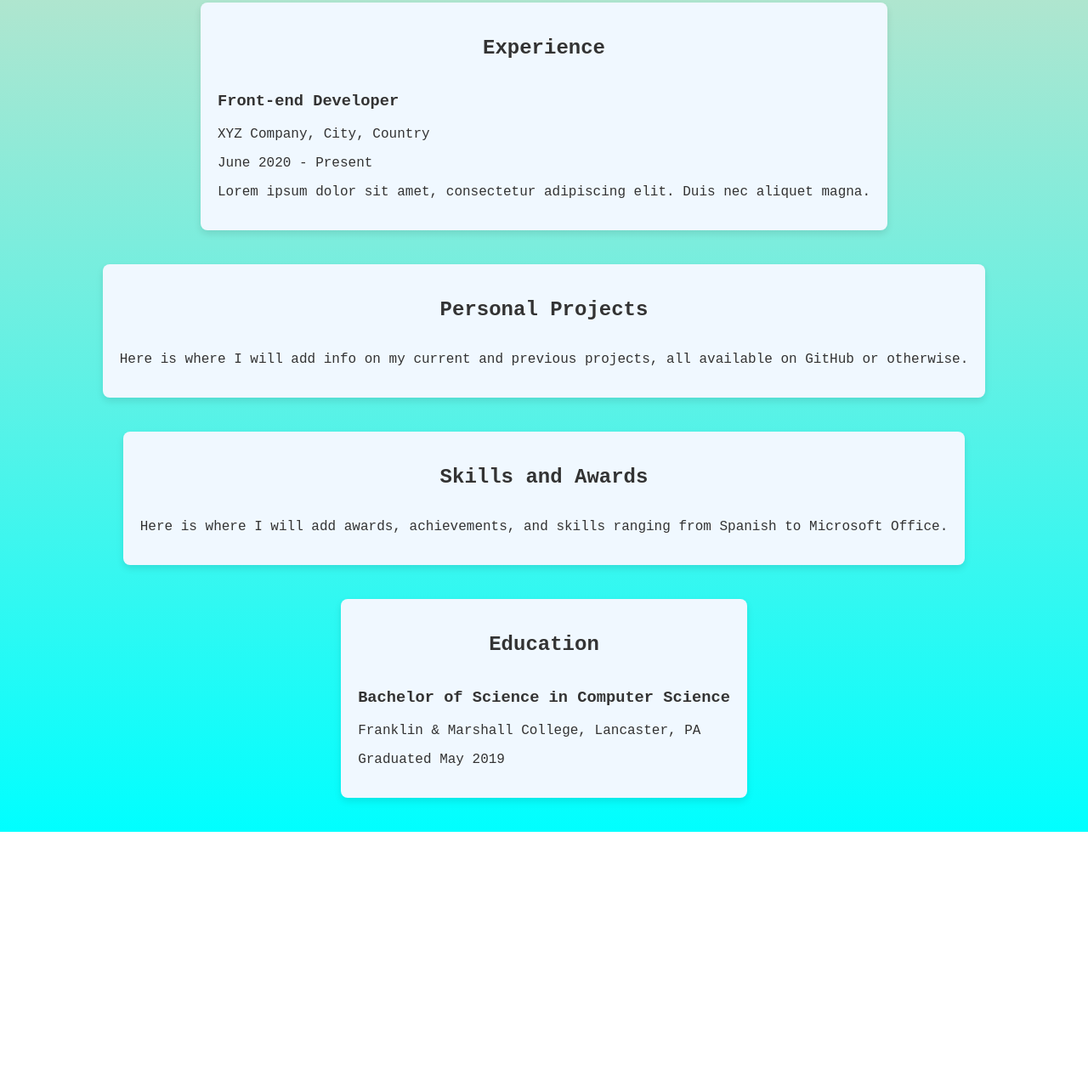
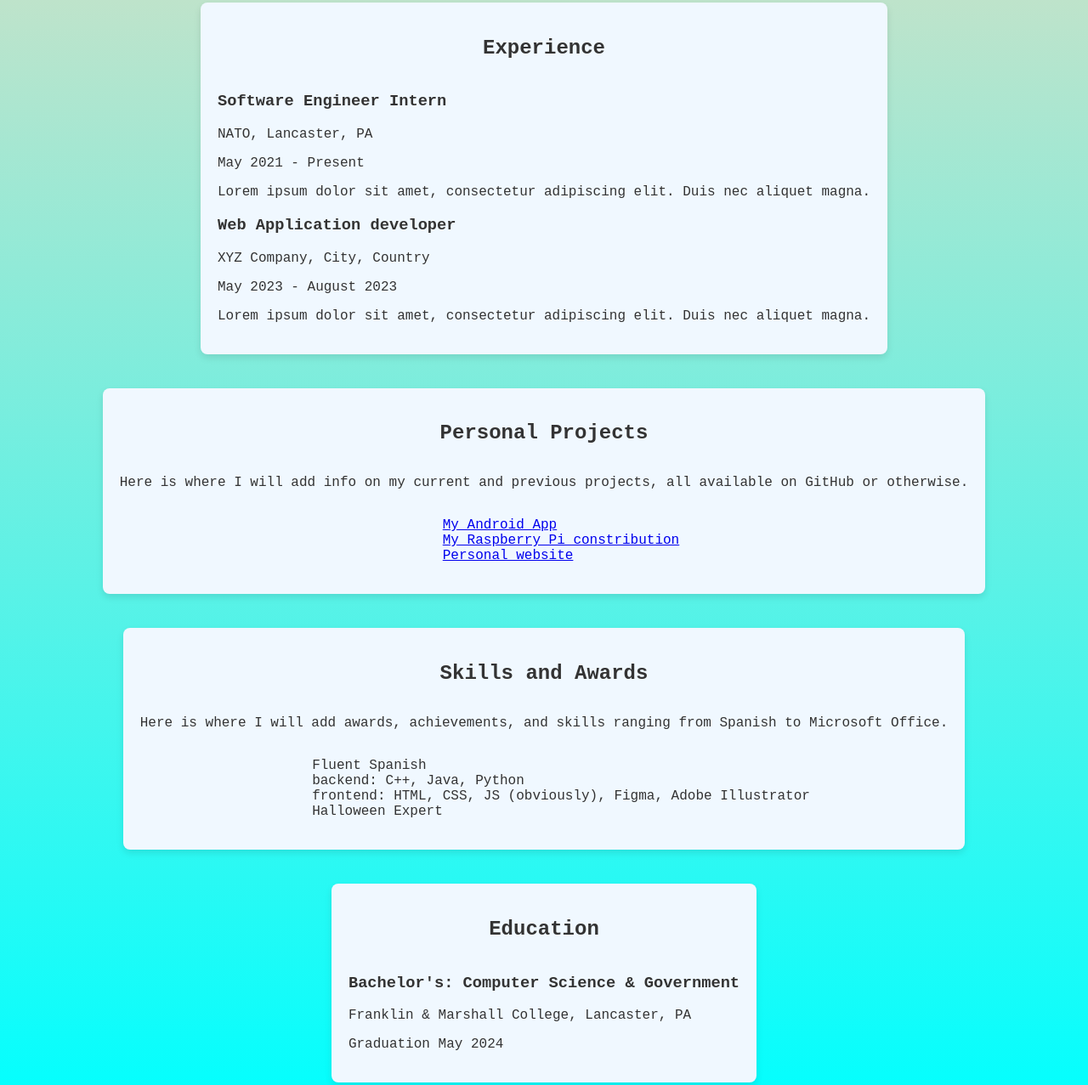
Before and after one commit to laraandrew/fcc-personal-portfolio, a plain HTML site: page index.html in a window 1280 px wide. Shown: the part 447-1724 px from the top of the page at 85% size. Before the commit the page ends 1426 px from the top, so only its background shows below. Drawn offline with Linux system fonts and the light colour scheme.

Commit message:
html edits

```diff
--- a/index.html
+++ b/index.html
@@ -30,13 +30,17 @@
         <h2 class="experience">Experience</h2>
         <div class="work-experience">
             <div class="job">
-                <h3>Front-end Developer</h3>
-                <p>XYZ Company, City, Country</p>
-                <p class="date">June 2020 - Present</p>
+                <h3>Software Engineer Intern</h3>
+                <p>NATO, Lancaster, PA</p>
+                <p class="date">May 2021 - Present</p>
                 <p>Lorem ipsum dolor sit amet, consectetur adipiscing elit. Duis nec aliquet magna.</p>
             </div>
-
-            <!-- Add more job entries as needed -->
+            <div class="job">
+                <h3>Web Application developer</h3>
+                <p>XYZ Company, City, Country</p>
+                <p class="date">May 2023 - August 2023</p>
+                <p>Lorem ipsum dolor sit amet, consectetur adipiscing elit. Duis nec aliquet magna.</p>
+            </div>
 
         </div>
     </div>
@@ -44,23 +48,31 @@
     <div class="section3">
         <h2 class="projects">Personal Projects</h2>
         <p>Here is where I will add info on my current and previous projects, all available on GitHub or otherwise.</p>
+        <ul class="projlist">
+            <li><a href="#">My Android App</a></li>
+            <li><a href="#">My Raspberry Pi constribution</a></li>
+            <li><a href="#">Personal website</a></li>
+        </ul>
     </div>
 
     <div class="section4">
         <h2 class="skills">Skills and Awards</h2>
         <p>Here is where I will add awards, achievements, and skills ranging from Spanish to Microsoft Office.</p>
+        <ul class="skillList">
+            <li>Fluent Spanish</li>
+            <li>backend: C++, Java, Python</li>
+            <li>frontend: HTML, CSS, JS (obviously), Figma, Adobe Illustrator</li>
+            <li>Halloween Expert</li>
+        </ul>
     </div>
 
     <div class="section5">
         <h2 class="education">Education</h2>
         <div class="education-entry">
-            <h3>Bachelor of Science in Computer Science</h3>
+            <h3>Bachelor's: Computer Science & Government</h3>
             <p>Franklin & Marshall College, Lancaster, PA</p>
-            <p class="date">Graduated May 2019</p>
+            <p class="date">Graduation May 2024</p>
         </div>
-
-        <!-- Add more education entries as needed -->
-
     </div>
 
 </body>
```
